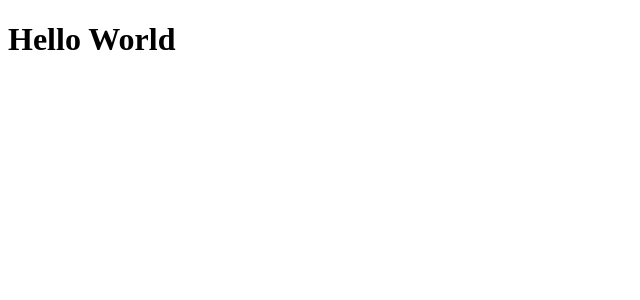
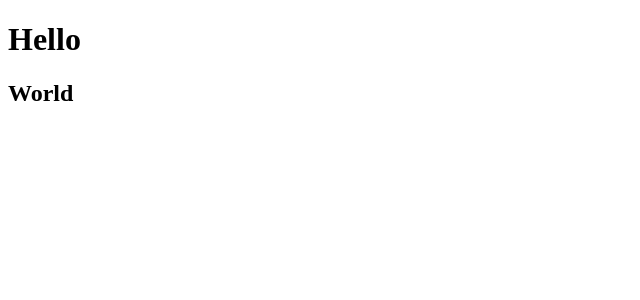
Before and after one commit to wknowpark797/react-basic, a React (Create React App) app: page /#/ in a window 1280 px wide. Shown: the top 300 px of the page, without its empty margins (0-640 px from the left). Built offline with nearby package versions, Linux system fonts and the light colour scheme.

Commit message:
컴포넌트 파일 생성 규칙 추가

```diff
--- a/src/App.js
+++ b/src/App.js
@@ -1,6 +1,20 @@
-function App() {
-	return <h1>Hello World</h1>;
-}
+/*
+const App = () => {
+	return (
+		<>
+			<h1 id='title'>Hello</h1>
+			<h2 className='title2'>World</h2>
+		</>
+	);
+};
+*/
+
+const App = () => (
+	<>
+		<h1 id='title'>Hello</h1>
+		<h2 className='title2'>World</h2>
+	</>
+);
 
 /*
 	function App() {
@@ -9,7 +23,18 @@ function App() {
 
 	- 해당 코드를 JSX로 표현
 	- DOM 요소를 반환하는 컴포넌트
+
+	[ 컴포넌트 파일 생성 규칙 ]
 	- 컴포넌트 함수 이름은 대문자로 시작
+	- 해당 함수는 JSX를 리턴해야 한다.
+	- export로 다른 파일에서 활용할 수 있도록 해준다.
+	- 하나의 컴포넌트 함수는 복수요소의 JSX를 리턴할 수 없다. (wrapping 태그로 감싸준다.)
+	- 복수개의 JSX를 리턴할 때 괄호로 감싸준다.
+	- 단수개의 JSX를 리턴할 때 괄호 생략이 가능하다.
+	- 중첩되는 태그 없이 사용하기 위해서 fragment를 활용할 수 있다. (<></>)
+	- 클래스명을 적용할 때 className으로 표기 (class 객체지향시 활용하는 예약어이기 때문)
+	- 함수를 화살표 형태로도 제작이 가능하다.
+	- 화살표 함수 안쪽의 중괄호와 return 구문은 생략이 가능하다.
 */
 
 export default App;
```
